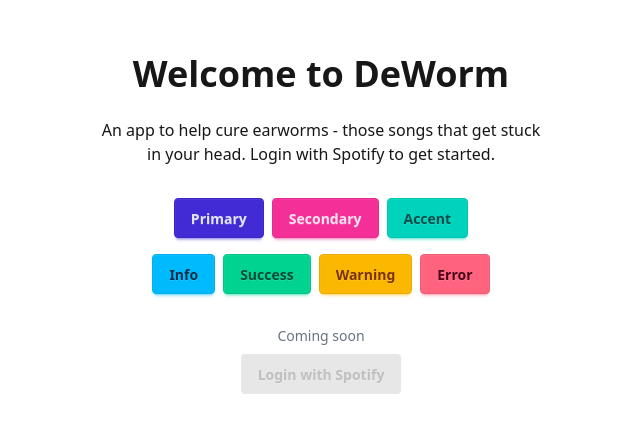
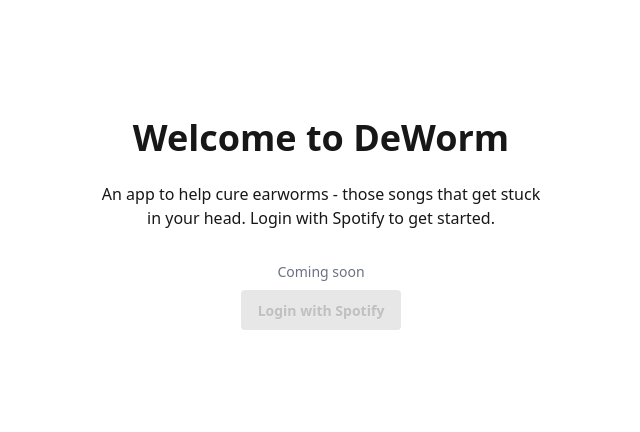
Before and after one commit to funkfinger/deworm, a Next.js app: page / in a window 1280 px wide. Shown: the part 176-608 px from the top of the page, without its empty margins (319-959 px from the left). Built offline with nearby package versions, Linux system fonts and the light colour scheme.

Commit message:
chore: remove daisyUI showcase buttons from home page

```diff
--- a/src/app/page.tsx
+++ b/src/app/page.tsx
@@ -6,21 +6,6 @@
         An app to help cure earworms - those songs that get stuck in your head.
         Login with Spotify to get started.
       </p>
-
-      {/* daisyUI button showcase */}
-      <div className="flex flex-col items-center gap-4 mb-8">
-        <div className="flex gap-2">
-          <button className="btn btn-primary">Primary</button>
-          <button className="btn btn-secondary">Secondary</button>
-          <button className="btn btn-accent">Accent</button>
-        </div>
-        <div className="flex gap-2">
-          <button className="btn btn-info">Info</button>
-          <button className="btn btn-success">Success</button>
-          <button className="btn btn-warning">Warning</button>
-          <button className="btn btn-error">Error</button>
-        </div>
-      </div>
 
       <div className="flex flex-col items-center">
         <p className="text-sm text-gray-500 mb-2">Coming soon</p>
```
